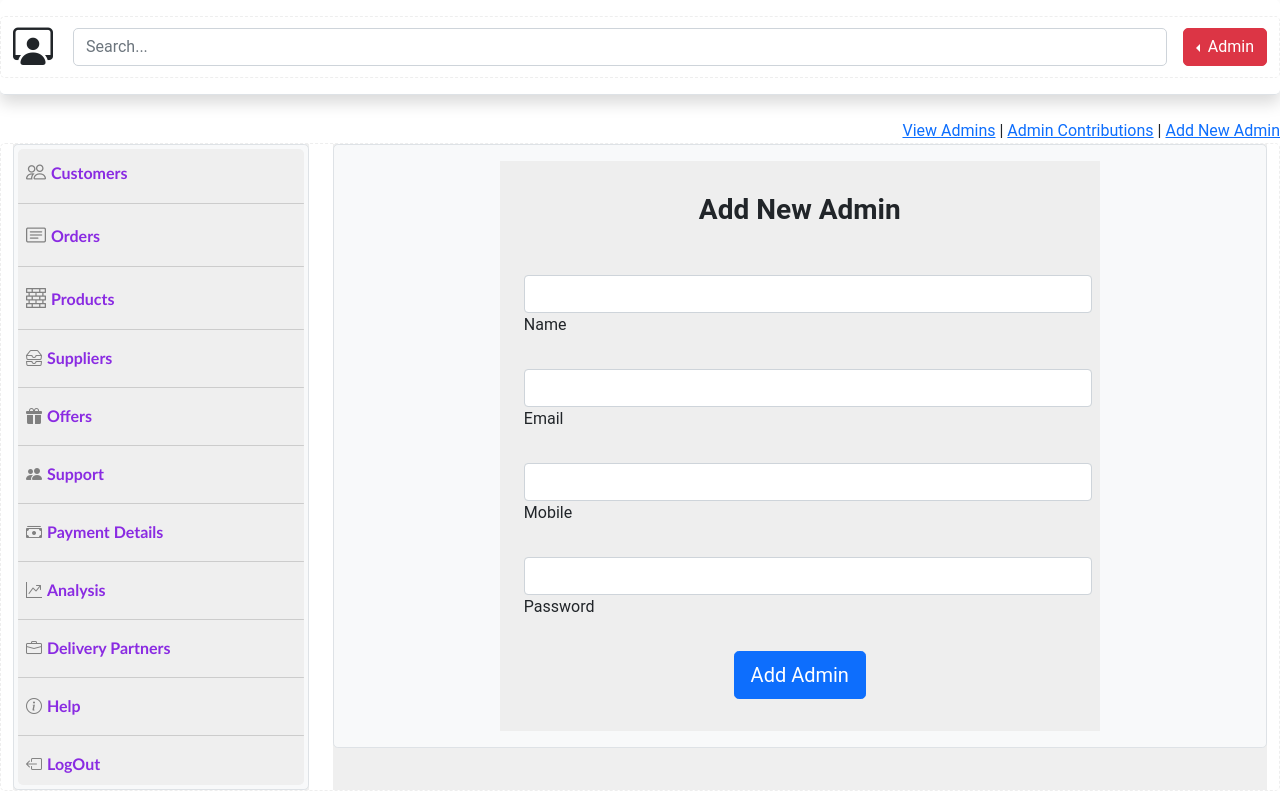
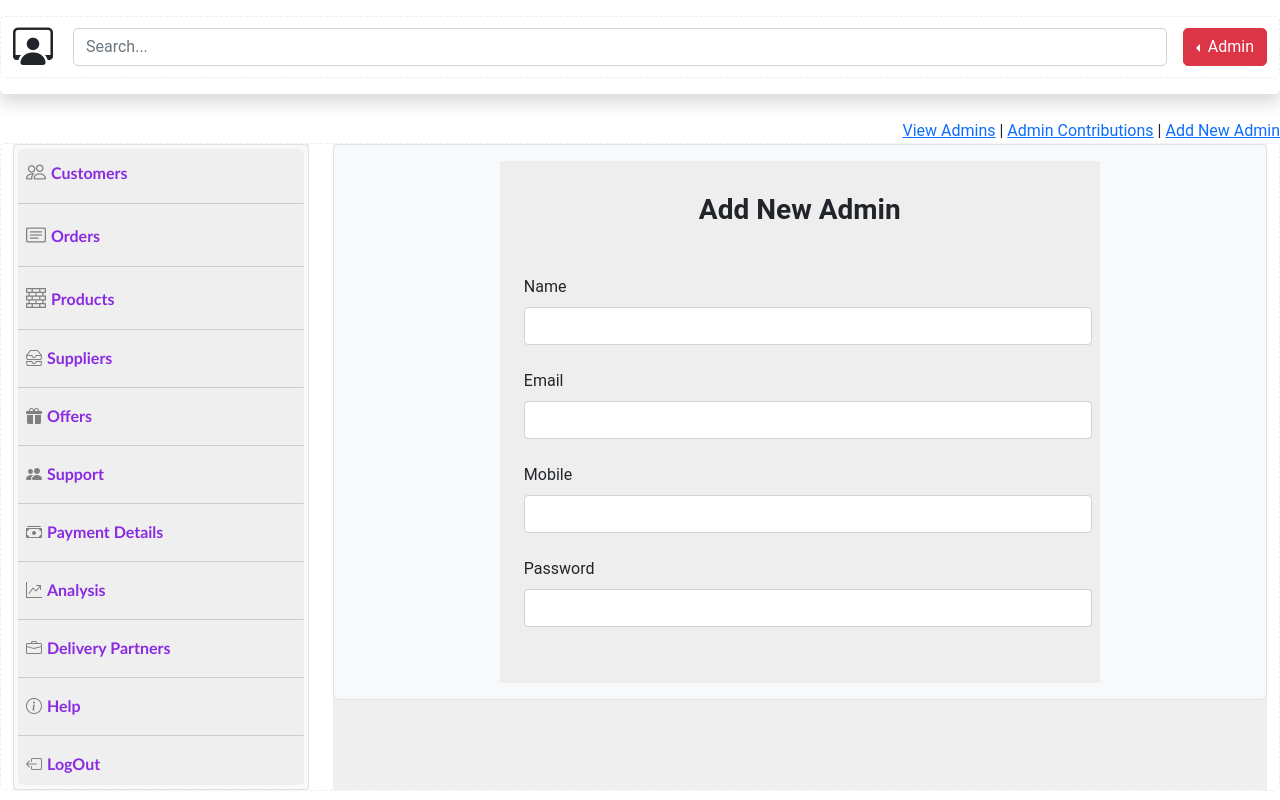
Before and after one commit to GuhankarthickC/ECommerceAdminAngular, an Angular app in the folder Admin/: page /register in a window 1280 px wide. Built offline with nearby package versions, Linux system fonts and the light colour scheme.

Commit message:
validations added in add new admin page

```diff
--- a/Admin/src/app/adminslist/adminslist.component.html
+++ b/Admin/src/app/adminslist/adminslist.component.html
@@ -1,4 +1,4 @@
-<div class="row">
+<div class="row" *ngIf="admins.length>0">
     <div class="col-xl-6 mb-4" *ngFor="let admin of admins">
         <div class="card">
             <div class="card-body">
@@ -6,6 +6,7 @@
                     <div class="d-flex align-items-center">
                         <img src="https://mdbootstrap.com/img/new/avatars/3.jpg" alt=""
                             style="width: 45px; height: 45px" class="rounded-circle" />
+                            <!-- <i class="bi bi-person-circle fa-2x"></i> -->
                         <div class="ms-3">
                             <p class="fw-bold mb-1">{{admin.adminName}}</p>
                             <p class="text-muted mb-0">{{admin.email}}</p>
@@ -18,11 +19,12 @@
                 </div>
             </div>
             <div class="card-footer border-0 bg-light p-2 d-flex justify-content-around">
-                <a class="btn btn-link m-0 text-reset" href="#" role="button" data-ripple-color="primary">View<i
-                        class="fas fa-envelope ms-2"></i></a>
-                <a class="btn btn-link m-0 text-reset" href="#" role="button" data-ripple-color="primary">Edit<i
-                        class="fas fa-phone ms-2"></i></a>
+                <a class="btn m-0 text-reset" href="#" role="button" data-ripple-color="primary">View<i class="bi bi-view-list m-1"></i></a>
+                <a class="btn m-0 text-reset" href="#" role="button" data-ripple-color="primary">Edit<i class="bi bi-pen m-1"></i></a>
             </div>
         </div>
     </div>
 </div>
+<div class="d-flex justify-content-center" *ngIf="admins.length==0">
+    <img src="./searching.gif" alt="searching"/>
+</div>
--- a/Admin/src/app/register/register.component.html
+++ b/Admin/src/app/register/register.component.html
@@ -1,48 +1,63 @@
 <div class="d-flex justify-content-center">
-    <div class="p-2"  style="background-color: #eee;">
-
+    <div class="p-2" style="background-color: #eee;">
         <div class="row justify-content-center">
-
             <p class="text-center h3 fw-bold mb-5 mx-1 mx-md-4 mt-4">Add New Admin</p>
-
-                <form class="mx-1 mx-md-4">
+            <form class="mx-1 mx-md-4" #registerForm="ngForm">
 
                 <div class="d-flex flex-row align-items-center mb-4">
                     <i class="fas fa-user fa-lg me-3 fa-fw"></i>
                     <div class="form-outline flex-fill mb-0">
-                            <input type="text" id="name" class="form-control" [(ngModel)]="admin.adminName" [ngModelOptions] = "{standalone: true}" required/>
                         <label class="form-label" for="name"> Name</label>
+                        <input type="text" id="name" class="form-control" minlength="3" #name="ngModel"
+                            [(ngModel)]="admin.adminName" [ngModelOptions]="{standalone: true}" required />
+                        <span class="text-danger small" *ngIf="name.errors?.['minlength']">Name should have atleast 3
+                            characters.</span>
+                        <span class="text-danger small" *ngIf="name.touched && !name.errors?.['minlength'] && name.invalid">Name is required.</span>
                     </div>
                 </div>
 
                 <div class="d-flex flex-row align-items-center mb-4">
                     <i class="fas fa-envelope fa-lg me-3 fa-fw"></i>
                     <div class="form-outline flex-fill mb-0">
-                            <input type="email" id="mail" class="form-control" [(ngModel)]="admin.email" [ngModelOptions] = "{standalone: true}" required/>
                         <label class="form-label" for="mail"> Email</label>
+                        <input type="email" id="mail" class="form-control" minlength="6" pattern="^[a-zA-Z0-9_.+-]+@[a-zA-Z0-9-]+.[a-zA-Z0-9-.]+$" #mail="ngModel"
+                            [(ngModel)]="admin.email" [ngModelOptions]="{standalone: true}" required />
+                        <span class="text-danger small" *ngIf="mail.errors?.['minlength']">Email should be atleast 6
+                            characters.</span>
+                        <span class="text-danger small" *ngIf="!mail.errors?.['minlength'] && mail.errors?.['pattern']">Invalid email.</span>
+                        <span class="text-danger small" *ngIf="mail.touched && !mail.errors?.['pattern'] && mail.invalid">Email is required.</span>
                     </div>
                 </div>
 
                 <div class="d-flex flex-row align-items-center mb-4">
                     <i class="fas fa-lock fa-lg me-3 fa-fw"></i>
                     <div class="form-outline flex-fill mb-0">
-                            <input type="tel" id="mobile" class="form-control" [(ngModel)]="admin.mobile" [ngModelOptions] = "{standalone: true}" required/>
                         <label class="form-label" for="mobile">Mobile</label>
+                        <input type="tel" id="mobile" class="form-control" pattern="[0-9][0-9][0-9][0-9][0-9][0-9][0-9][0-9][0-9][0-9]"
+                            #mobile="ngModel" [(ngModel)]="admin.mobile" [ngModelOptions]="{standalone: true}"
+                            required />
+                        <span class="text-danger small"
+                            *ngIf="mobile.errors?.['pattern']">Not a valid mobile
+                            number.</span>
+                        <span class="text-danger small" *ngIf="!mobile.errors?.['pattern'] && mobile.touched && mobile.invalid">Mobile is required</span>
                     </div>
                 </div>
 
                 <div class="d-flex flex-row align-items-center mb-4">
                     <i class="fas fa-lock fa-lg me-3 fa-fw"></i>
                     <div class="form-outline flex-fill mb-0">
-                            <input type="password" id="pwd" class="form-control" [(ngModel)]="admin.password" [ngModelOptions] = "{standalone: true}" required/>
                         <label class="form-label" for="pwd">Password</label>
+                        <input type="password" id="pwd" class="form-control" #pwd="ngModel" minlength="4" maxlength="12" [(ngModel)]="admin.password"
+                            [ngModelOptions]="{standalone: true}" required />
+                        <span class="text-danger small" *ngIf="pwd.errors?.['minlength']">Should have atleast 4 characters.</span>
+                        <span class="text-danger small" *ngIf="!pwd.errors?.['minlength'] && pwd.touched && pwd.invalid">Password is required.</span>
                     </div>
                 </div>
 
-                    <div class="d-flex justify-content-center mx-4 mb-3 mb-lg-4">
-                        <button type="button" class="btn btn-primary btn-lg" (click)="addAdmin()">Add Admin</button>
+                <div class="d-flex justify-content-center mx-4 mb-3 mb-lg-4" >
+                    <button type="submit"  class="btn btn-primary btn-lg" *ngIf="name.valid && mail.valid && mobile.valid && pwd.valid"
+                        (click)="addAdmin()">Add Admin</button>
                 </div>
-
             </form>
         </div>
     </div>
```
Also changed, not shown: Admin/Images/searching.gif (added), Admin/src/app/adminslist/searching.gif (added). Lines whose indentation alone changed are shown as unchanged.
